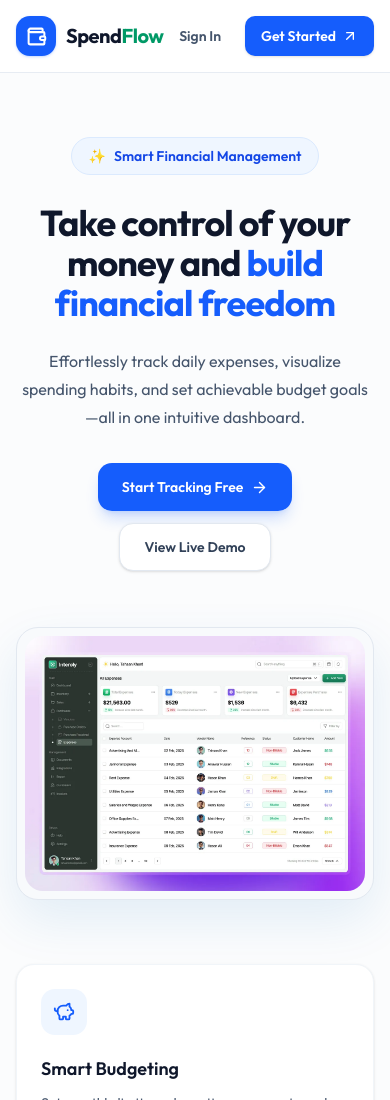
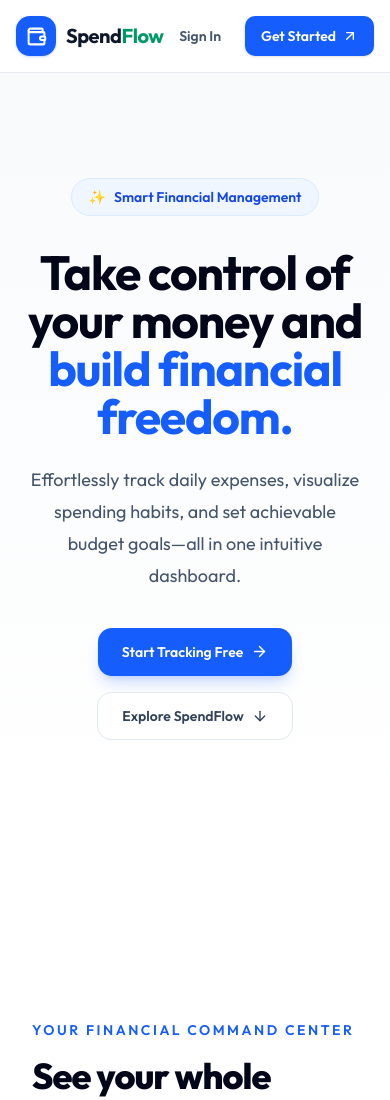
Before and after one commit to Rohit-167/SPEND-FLOW, a Next.js app: page / in a window 390 px wide. Shown: the top 1100 px of the page. Built offline with nearby package versions, Linux system fonts and the light colour scheme.

Commit message:
Added Apple-style scroll reveal animations

```diff
--- a/app/page.js
+++ b/app/page.js
@@ -1,13 +1,137 @@
-import { Button } from "@/components/ui/button";
-import Image from "next/image";
-import Header from "./_components/Header.jsx";
-import Hero from "./_components/Hero.jsx";
+'use client'
+
+import Image from 'next/image'
+import Link from 'next/link'
+import { motion } from 'framer-motion'
+import { ArrowDown, ArrowRight } from 'lucide-react'
+import Header from './_components/Header'
+
+const revealOnScroll = {
+  initial: { opacity: 0, y: 80 },
+  whileInView: { opacity: 1, y: 0 },
+  viewport: { once: true, amount: 0.3 },
+  transition: { duration: 0.8, ease: 'easeOut' }
+}
+
+const features = [
+  {
+    eyebrow: 'Your financial command center',
+    title: 'See your whole financial picture.',
+    description:
+      'A clear dashboard brings your budgets, spending, and activity together so you can make confident decisions at a glance.',
+    image: '/dashboard-preview.png',
+    alt: 'SpendFlow dashboard overview showing budget and spending analytics',
+    imageSide: 'right'
+  },
+  {
+    eyebrow: 'Budgets that work for you',
+    title: 'Make every goal feel achievable.',
+    description:
+      'Create budgets around the things that matter to you, keep an eye on your progress, and know what you have left to spend.',
+    image: '/live-dashboard-preview.png',
+    alt: 'SpendFlow budget cards showing category progress and remaining amounts',
+    imageSide: 'left'
+  },
+  {
+    eyebrow: 'Everyday spending, made clear',
+    title: 'Stay in control, one expense at a time.',
+    description:
+      'Log expenses as they happen and see where your money goes with simple, useful visual insights.',
+    image: '/dashboard-preview.png',
+    alt: 'SpendFlow expense and analytics dashboard',
+    imageSide: 'right'
+  }
+]
 
 export default function Home() {
   return (
-    <div>
-       <Header/>
-       <Hero/>
-   </div>
-  );
+    <main className='overflow-hidden bg-white text-slate-900'>
+      <Header />
+
+      <section className='relative flex min-h-[calc(100vh-73px)] items-center justify-center bg-gradient-to-b from-slate-50 to-white px-6 py-20 sm:px-10'>
+        <motion.div
+          initial={{ opacity: 0, y: 30 }}
+          animate={{ opacity: 1, y: 0 }}
+          transition={{ duration: 0.8 }}
+          className='mx-auto max-w-4xl text-center'
+        >
+          <p className='inline-flex items-center gap-2 rounded-full border border-blue-100 bg-blue-50 px-4 py-2 text-sm font-semibold text-blue-700'>
+            <span aria-hidden='true'>✨</span>
+            Smart Financial Management
+          </p>
+          <h1 className='mt-8 text-5xl font-bold tracking-tight text-slate-950 sm:text-6xl lg:text-7xl'>
+            Take control of your money and{' '}
+            <span className='text-blue-600'>build financial freedom.</span>
+          </h1>
+          <p className='mx-auto mt-6 max-w-2xl text-lg leading-8 text-slate-600'>
+            Effortlessly track daily expenses, visualize spending habits, and set achievable
+            budget goals—all in one intuitive dashboard.
+          </p>
+          <div className='mt-9 flex flex-col items-center justify-center gap-4 sm:flex-row'>
+            <Link
+              href='/sign-in'
+              className='inline-flex min-h-12 items-center justify-center gap-2 rounded-xl bg-blue-600 px-6 py-3 text-sm font-semibold text-white shadow-lg shadow-blue-600/20 transition-colors hover:bg-blue-700 focus-visible:outline-none focus-visible:ring-2 focus-visible:ring-blue-500 focus-visible:ring-offset-2'
+            >
+              Start Tracking Free
+              <ArrowRight size={17} />
+            </Link>
+            <a
+              href='#dashboard'
+              className='inline-flex min-h-12 items-center justify-center gap-2 rounded-xl border border-slate-200 bg-white px-6 py-3 text-sm font-semibold text-slate-700 transition-colors hover:bg-slate-50 focus-visible:outline-none focus-visible:ring-2 focus-visible:ring-blue-500 focus-visible:ring-offset-2'
+            >
+              Explore SpendFlow
+              <ArrowDown size={16} />
+            </a>
+          </div>
+        </motion.div>
+      </section>
+
+      {features.map((feature, index) => {
+        const imageFirst = feature.imageSide === 'left'
+
+        return (
+          <section
+            id={index === 0 ? 'dashboard' : undefined}
+            key={feature.title}
+            className={[
+              'min-h-screen flex items-center justify-center p-8 lg:p-24',
+              index === 1 ? 'bg-slate-50' : 'bg-white'
+            ].join(' ')}
+          >
+            <div
+              className={[
+                'mx-auto grid w-full max-w-7xl grid-cols-1 items-center gap-12 lg:grid-cols-2 lg:gap-20',
+                imageFirst ? 'lg:[&>*:first-child]:order-2' : ''
+              ].join(' ')}
+            >
+              <motion.div {...revealOnScroll}>
+                <p className='text-sm font-semibold uppercase tracking-[0.18em] text-blue-600'>
+                  {feature.eyebrow}
+                </p>
+                <h2 className='mb-4 mt-4 text-4xl font-extrabold tracking-tight text-slate-950 sm:text-5xl'>
+                  {feature.title}
+                </h2>
+                <p className='max-w-xl text-lg leading-8 text-slate-600'>
+                  {feature.description}
+                </p>
+              </motion.div>
+
+              <motion.div {...revealOnScroll}>
+                <div className='overflow-hidden rounded-2xl border border-slate-200 bg-white p-2 shadow-2xl shadow-slate-900/10'>
+                  <Image
+                    src={feature.image}
+                    alt={feature.alt}
+                    width={1429}
+                    height={765}
+                    unoptimized
+                    className='w-full rounded-xl border border-slate-100 object-cover'
+                  />
+                </div>
+              </motion.div>
+            </div>
+          </section>
+        )
+      })}
+    </main>
+  )
 }
--- a/package.json
+++ b/package.json
@@ -19,6 +19,7 @@
     "cn": "^0.4.0",
     "dotenv": "^18.0.5",
     "drizzle-orm": "^1.0.0-rc.4",
+    "framer-motion": "^14.0.0",
     "lucide-react": "^1.48.0",
     "moment": "^2.31.0",
     "next": "16.3.7",
```
Also changed, not shown: 1 other file (tests, documents, lock files or other folders).
